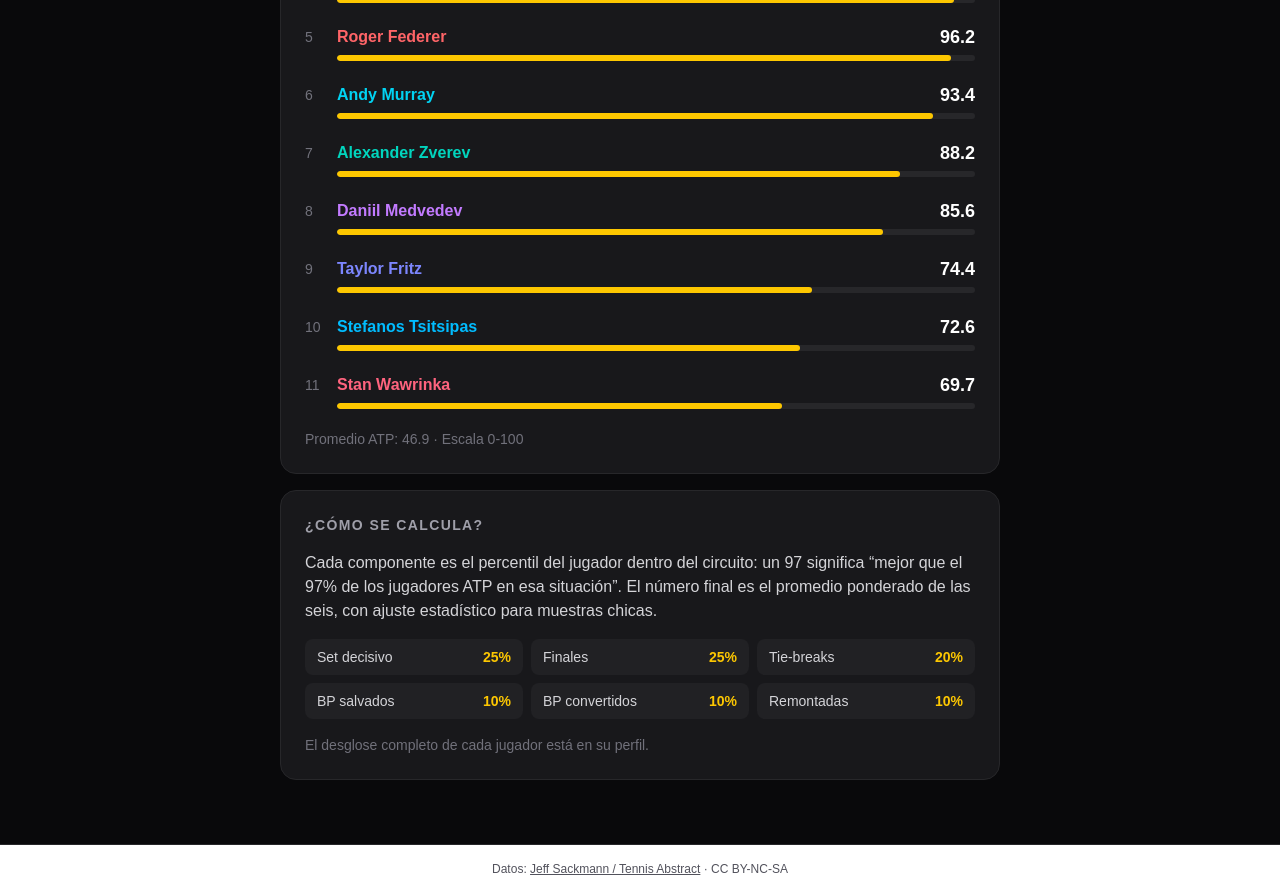
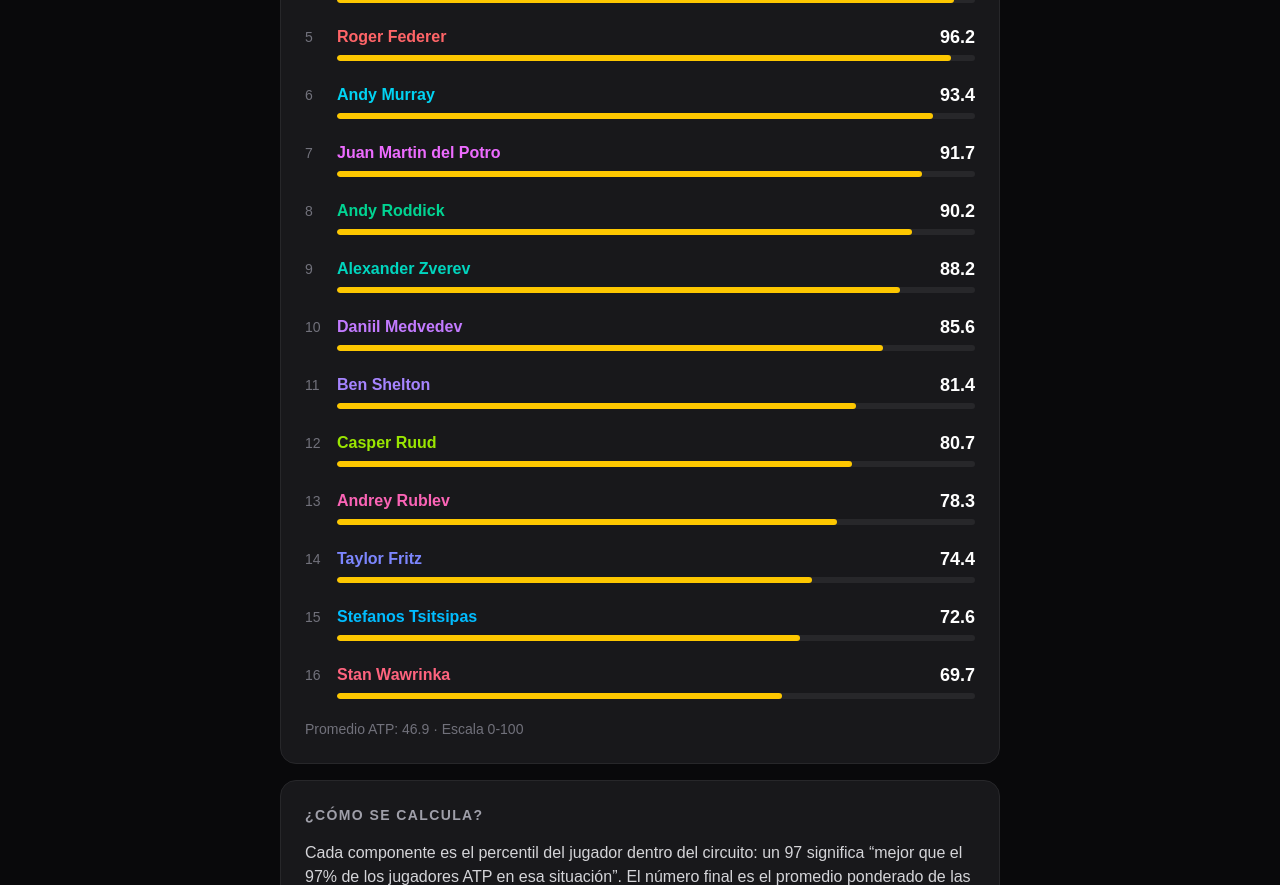
Before and after one commit to mosco73/ace-stats, a Next.js app: page /records in a window 1280 px wide. Shown: the part 700-1585 px from the top of the page. Built offline with nearby package versions, Linux system fonts and the light colour scheme.

Commit message:
Sprint 2: Rublev, Ruud, Shelton, Del Potro y Roddick. 16 jugadores

```diff
--- a/app/data/jugadores.ts
+++ b/app/data/jugadores.ts
@@ -529,4 +529,244 @@ export const jugadores = [
       },
     },
   },
+  {
+    id: "rublev",
+    nombre: "Andrey Rublev",
+    pais: "Rusia",
+    mano: "R",
+    proDesde: 2014,
+    ranking: 16,
+    grandSlams: 0,
+    semanas1: 0,
+    stats: {
+      tiebreaks: 50.9,
+      setDecisivo: 60.1,
+      remontadas: 25.4,
+      vsTop10: 35.1,
+      finales: 58.1,
+      indoor: 55.9,
+      quintosSetGS: 55.0,
+      bpSalvados: 63.6,
+      bpConvertidos: 39.2,
+      svGanados: 82.9,
+      devGanados: 23.9,
+      masters1000: { pct: 57.1, victorias: 89, derrotas: 67 },
+    },
+    superficie: {
+      dura: { pct: 63.6, victorias: 272, derrotas: 156 },
+      arcilla: { pct: 66.0, victorias: 99, derrotas: 51 },
+      cesped: { pct: 63.9, victorias: 23, derrotas: 13 },
+      indoor: { pct: 55.9, victorias: 62, derrotas: 49 },
+      vsTop10PorSuperficie: {
+        dura: 31.7,
+        arcilla: 53.3,
+        cesped: 0.0,
+      },
+    },
+    clutchRating: {
+      total: 78.3,
+      percentil: 92.4,
+      confianzaGlobal: "alta",
+      detalle: {
+        tiebreaks: { normalizado: 58.0, confianza: "alta" },
+        setDecisivo: { normalizado: 92.9, confianza: "alta" },
+        finales: { normalizado: 83.2, confianza: "alta" },
+        remontadas: { normalizado: 91.8, confianza: "alta" },
+        bpSalvados: { normalizado: 84.7, confianza: "alta" },
+        bpConvertidos: { normalizado: 50.1, confianza: "alta" },
+      },
+    },
+  },
+  {
+    id: "ruud",
+    nombre: "Casper Ruud",
+    pais: "Noruega",
+    mano: "R",
+    proDesde: 2015,
+    ranking: 13,
+    grandSlams: 0,
+    semanas1: 0,
+    stats: {
+      tiebreaks: 54.5,
+      setDecisivo: 63.1,
+      remontadas: 22.4,
+      vsTop10: 37.9,
+      finales: 51.9,
+      indoor: 52.8,
+      quintosSetGS: 66.7,
+      bpSalvados: 63.7,
+      bpConvertidos: 40.0,
+      svGanados: 83.5,
+      devGanados: 23.7,
+      masters1000: { pct: 60.9, victorias: 84, derrotas: 54 },
+    },
+    superficie: {
+      dura: { pct: 57.4, victorias: 136, derrotas: 101 },
+      arcilla: { pct: 74.0, victorias: 174, derrotas: 61 },
+      cesped: { pct: 41.7, victorias: 5, derrotas: 7 },
+      indoor: { pct: 52.8, victorias: 28, derrotas: 25 },
+      vsTop10PorSuperficie: {
+        dura: 33.3,
+        arcilla: 44.4,
+        cesped: 0.0,
+      },
+    },
+    clutchRating: {
+      total: 80.7,
+      percentil: 94.2,
+      confianzaGlobal: "alta",
+      detalle: {
+        tiebreaks: { normalizado: 82.5, confianza: "alta" },
+        setDecisivo: { normalizado: 96.0, confianza: "alta" },
+        finales: { normalizado: 66.8, confianza: "alta" },
+        remontadas: { normalizado: 82.2, confianza: "alta" },
+        bpSalvados: { normalizado: 87.1, confianza: "alta" },
+        bpConvertidos: { normalizado: 65.2, confianza: "alta" },
+      },
+    },
+  },
+  {
+    id: "shelton",
+    nombre: "Ben Shelton",
+    pais: "Estados Unidos",
+    mano: "L",
+    proDesde: 2022,
+    ranking: 6,
+    grandSlams: 0,
+    semanas1: 0,
+    stats: {
+      tiebreaks: 53.8,
+      setDecisivo: 57.0,
+      remontadas: 30.1,
+      vsTop10: 27.3,
+      finales: 75.0,
+      indoor: 57.1,
+      quintosSetGS: 70.0,
+      bpSalvados: 69.7,
+      bpConvertidos: 37.9,
+      svGanados: 87.6,
+      devGanados: 15.5,
+      masters1000: { pct: 54.5, victorias: 36, derrotas: 30 },
+    },
+    superficie: {
+      dura: { pct: 63.0, victorias: 92, derrotas: 54 },
+      arcilla: { pct: 55.3, victorias: 26, derrotas: 21 },
+      cesped: { pct: 60.0, victorias: 18, derrotas: 12 },
+      indoor: { pct: 57.1, victorias: 16, derrotas: 12 },
+      vsTop10PorSuperficie: {
+        dura: 32.0,
+        arcilla: 0.0,
+        cesped: 20.0,
+      },
+    },
+    clutchRating: {
+      total: 81.4,
+      percentil: 94.4,
+      confianzaGlobal: "alta",
+      detalle: {
+        tiebreaks: { normalizado: 77.4, confianza: "alta" },
+        setDecisivo: { normalizado: 83.6, confianza: "alta" },
+        finales: { normalizado: 89.1, confianza: "insuficiente" },
+        remontadas: { normalizado: 96.8, confianza: "alta" },
+        bpSalvados: { normalizado: 99.1, confianza: "alta" },
+        bpConvertidos: { normalizado: 31.8, confianza: "alta" },
+      },
+    },
+  },
+  {
+    id: "delpotro",
+    nombre: "Juan Martin del Potro",
+    pais: "Argentina",
+    mano: "R",
+    proDesde: 2005,
+    ranking: -1,
+    grandSlams: 1,
+    semanas1: 0,
+    stats: {
+      tiebreaks: 58.0,
+      setDecisivo: 66.9,
+      remontadas: 26.5,
+      vsTop10: 39.4,
+      finales: 64.7,
+      indoor: 72.2,
+      quintosSetGS: 38.5,
+      bpSalvados: 63.3,
+      bpConvertidos: 41.6,
+      svGanados: 84.9,
+      devGanados: 25.3,
+      masters1000: { pct: 65.3, victorias: 109, derrotas: 58 },
+    },
+    superficie: {
+      dura: { pct: 72.1, victorias: 308, derrotas: 119 },
+      arcilla: { pct: 68.9, victorias: 84, derrotas: 38 },
+      cesped: { pct: 67.3, victorias: 35, derrotas: 17 },
+      indoor: { pct: 72.2, victorias: 83, derrotas: 32 },
+      vsTop10PorSuperficie: {
+        dura: 43.5,
+        arcilla: 33.3,
+        cesped: 20.0,
+      },
+    },
+    clutchRating: {
+      total: 91.7,
+      percentil: 98.0,
+      confianzaGlobal: "alta",
+      detalle: {
+        tiebreaks: { normalizado: 92.5, confianza: "alta" },
+        setDecisivo: { normalizado: 98.1, confianza: "alta" },
+        finales: { normalizado: 90.5, confianza: "alta" },
+        remontadas: { normalizado: 93.8, confianza: "alta" },
+        bpSalvados: { normalizado: 81.2, confianza: "alta" },
+        bpConvertidos: { normalizado: 86.1, confianza: "alta" },
+      },
+    },
+  },
+  {
+    id: "roddick",
+    nombre: "Andy Roddick",
+    pais: "Estados Unidos",
+    mano: "R",
+    proDesde: 2000,
+    ranking: -1,
+    grandSlams: 1,
+    semanas1: 13,
+    stats: {
+      tiebreaks: 62.0,
+      setDecisivo: 65.2,
+      remontadas: 28.4,
+      vsTop10: 33.9,
+      finales: 61.5,
+      indoor: 72.3,
+      quintosSetGS: 47.8,
+      bpSalvados: 67.7,
+      bpConvertidos: 38.9,
+      svGanados: 90.1,
+      devGanados: 20.3,
+      masters1000: { pct: 69.3, victorias: 158, derrotas: 70 },
+    },
+    superficie: {
+      dura: { pct: 75.2, victorias: 422, derrotas: 139 },
+      arcilla: { pct: 63.9, victorias: 76, derrotas: 43 },
+      cesped: { pct: 80.4, victorias: 86, derrotas: 21 },
+      indoor: { pct: 72.3, victorias: 112, derrotas: 43 },
+      vsTop10PorSuperficie: {
+        dura: 41.2,
+        arcilla: 0.0,
+        cesped: 20.0,
+      },
+    },
+    clutchRating: {
+      total: 90.2,
+      percentil: 97.7,
+      confianzaGlobal: "alta",
+      detalle: {
+        tiebreaks: { normalizado: 98.9, confianza: "alta" },
+        setDecisivo: { normalizado: 97.5, confianza: "alta" },
+        finales: { normalizado: 89.5, confianza: "alta" },
+        remontadas: { normalizado: 96.3, confianza: "alta" },
+        bpSalvados: { normalizado: 97.3, confianza: "alta" },
+        bpConvertidos: { normalizado: 43.2, confianza: "alta" },
+      },
+    },
+  },
 ]
--- a/app/page.tsx
+++ b/app/page.tsx
@@ -21,6 +21,11 @@ const colores: Record<string, string> = {
   tsitsipas: "text-sky-400",
   fritz: "text-indigo-400",
   wawrinka: "text-rose-400",
+  rublev: "text-pink-400",
+  ruud: "text-lime-400",
+  shelton: "text-violet-400",
+  delpotro: "text-fuchsia-400",
+  roddick: "text-emerald-400",
 };
 
 export default function Home() {
--- a/app/records/page.tsx
+++ b/app/records/page.tsx
@@ -15,6 +15,11 @@ const colores: Record<string, string> = {
   tsitsipas: "text-sky-400",
   fritz: "text-indigo-400",
   wawrinka: "text-rose-400",
+  rublev: "text-pink-400",
+  ruud: "text-lime-400",
+  shelton: "text-violet-400",
+  delpotro: "text-fuchsia-400",
+  roddick: "text-emerald-400",
 };
 
 type Categoria = {
```
